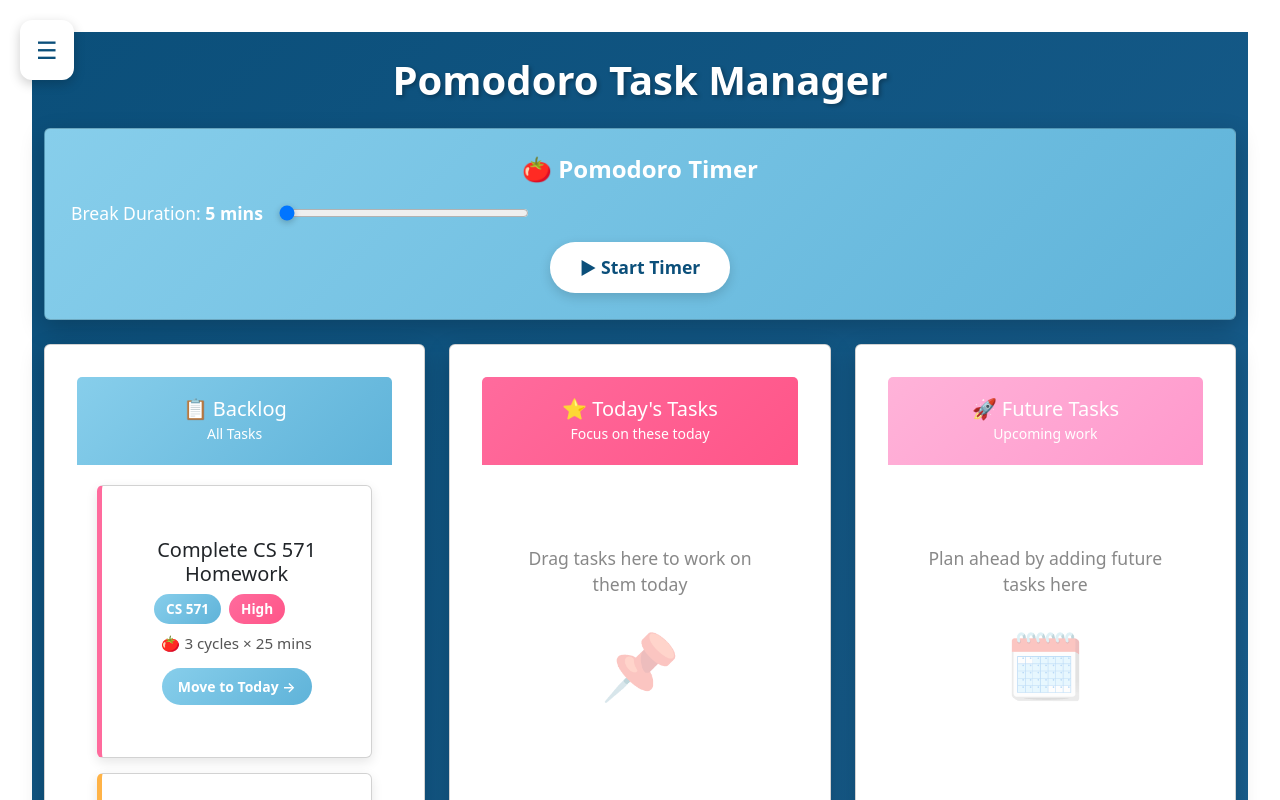
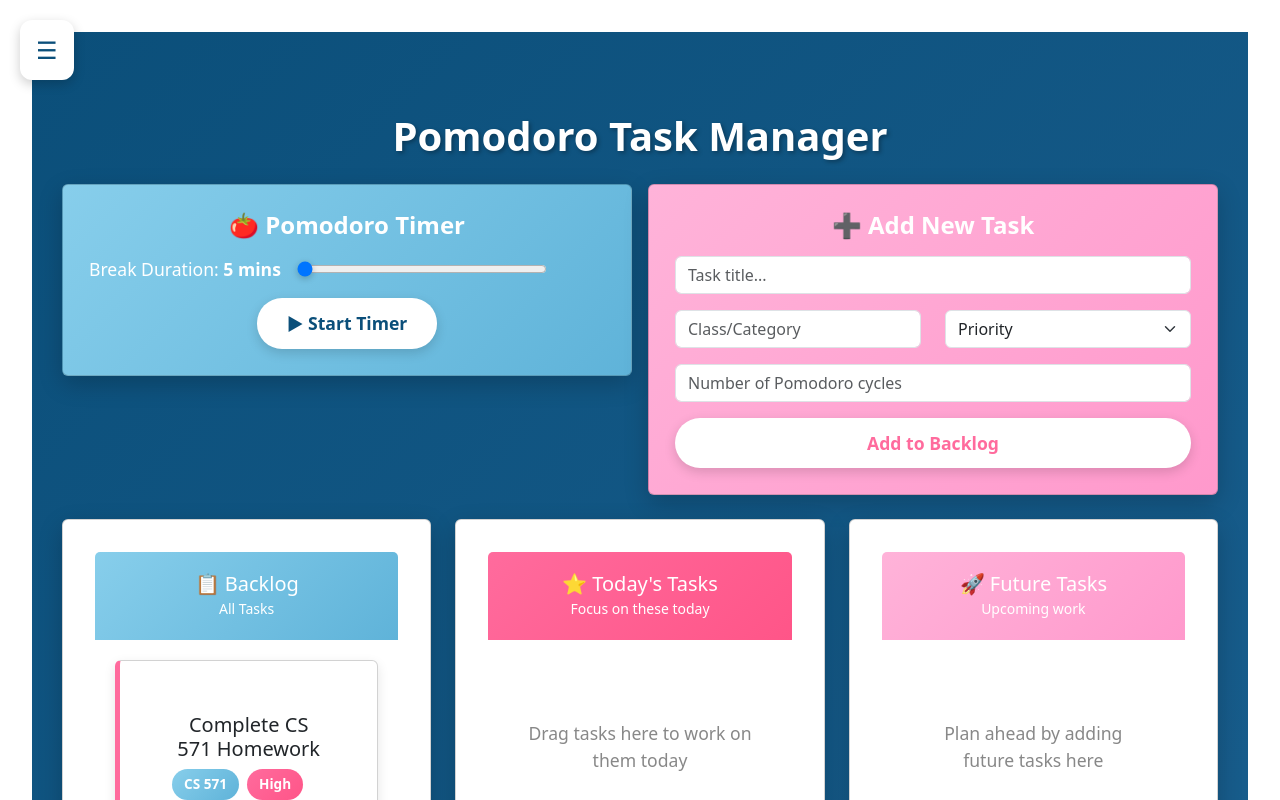
Before and after one commit to CS571-F25/PTM, a React (Vite) app: page /#/ in a window 1280 px wide. Shown: the top 800 px of the page. Built offline with nearby package versions, Linux system fonts and the light colour scheme.

Commit message:
fixed styling

```diff
--- a/src/components/Home.css
+++ b/src/components/Home.css
@@ -66,7 +66,9 @@
 
 /* Main Content */
 .main-content {
-    padding-top: 80px !important;
+    padding: 80px 30px 30px 30px !important;
+    width: 100%;
+    max-width: 100%;
 }
 
 /* App Title */
@@ -85,6 +87,54 @@
     border-radius: 20px;
     box-shadow: 0 8px 24px rgba(0, 0, 0, 0.2);
     padding: 10px;
+    height: 100%;
+}
+
+/* Add Task Card */
+.add-task-card {
+    background: linear-gradient(135deg, #ffb3d9 0%, #ff99cc 100%);
+    border: none;
+    border-radius: 20px;
+    box-shadow: 0 8px 24px rgba(0, 0, 0, 0.2);
+    padding: 10px;
+    height: 100%;
+}
+
+.add-task-title {
+    color: white;
+    font-weight: bold;
+    margin-bottom: 1rem;
+}
+
+.task-input {
+    border: 2px solid rgba(255, 255, 255, 0.3);
+    border-radius: 10px;
+    padding: 10px 15px;
+    background: rgba(255, 255, 255, 0.9);
+    transition: all 0.3s ease;
+}
+
+.task-input:focus {
+    border-color: white;
+    box-shadow: 0 0 0 0.2rem rgba(255, 255, 255, 0.3);
+    background: white;
+}
+
+.add-task-btn {
+    background: white !important;
+    color: #ff6b9d !important;
+    border: none !important;
+    padding: 12px 30px !important;
+    border-radius: 25px !important;
+    font-weight: bold !important;
+    font-size: 1.1rem !important;
+    transition: all 0.3s ease !important;
+    box-shadow: 0 4px 12px rgba(0, 0, 0, 0.15);
+}
+
+.add-task-btn:hover {
+    transform: translateY(-2px);
+    box-shadow: 0 6px 16px rgba(0, 0, 0, 0.2);
 }
 
 .timer-title {
--- a/src/components/Home.jsx
+++ b/src/components/Home.jsx
@@ -1,5 +1,5 @@
 import { useState } from 'react';
-import { Container, Row, Col, Card, Button, Offcanvas, Nav } from 'react-bootstrap';
+import { Row, Col, Card, Button, Offcanvas, Nav } from 'react-bootstrap';
 import { Link } from 'react-router';
 import './Home.css';
 
@@ -20,6 +20,7 @@ export default function Home() {
 
     return (
         <div className="app-container">
+            {/* Hamburger Menu Button */}
             <Button
                 variant="light"
                 className="hamburger-btn"
@@ -28,6 +29,7 @@ export default function Home() {
                 <span className="hamburger-icon">☰</span>
             </Button>
 
+            {/* Offcanvas Sidebar Menu */}
             <Offcanvas show={showMenu} onHide={handleCloseMenu} className="sidebar-menu">
                 <Offcanvas.Header closeButton>
                     <Offcanvas.Title>Menu</Offcanvas.Title>
@@ -40,14 +42,23 @@ export default function Home() {
                         <Nav.Link as={Link} to="/about" onClick={handleCloseMenu}>
                             👤 About Me
                         </Nav.Link>
+                        <Nav.Link as={Link} to="/statistics" onClick={handleCloseMenu}>
+                            📊 Statistics
+                        </Nav.Link>
+                        <Nav.Link as={Link} to="/settings" onClick={handleCloseMenu}>
+                            ⚙️ Settings
+                        </Nav.Link>
                     </Nav>
                 </Offcanvas.Body>
             </Offcanvas>
 
-            <Container fluid className="py-4 main-content">
+            <div className="main-content">
                 <h1 className="text-center mb-4 app-title">Pomodoro Task Manager</h1>
-                <Row className="mb-4">
-                    <Col md={12}>
+
+                {/* Split Section: Timer and Add Task */}
+                <Row className="mb-4 gx-3">
+                    {/* Pomodoro Timer Section */}
+                    <Col md={6}>
                         <Card className="timer-card">
                             <Card.Body>
                                 <h4 className="timer-title">🍅 Pomodoro Timer</h4>
@@ -71,9 +82,59 @@ export default function Home() {
                             </Card.Body>
                         </Card>
                     </Col>
+
+                    {/* Add Task Section */}
+                    <Col md={6}>
+                        <Card className="add-task-card">
+                            <Card.Body>
+                                <h4 className="add-task-title">➕ Add New Task</h4>
+                                <form onSubmit={(e) => e.preventDefault()}>
+                                    <div className="mb-3">
+                                        <input
+                                            type="text"
+                                            className="form-control task-input"
+                                            placeholder="Task title..."
+                                        />
+                                    </div>
+                                    <div className="mb-3">
+                                        <Row>
+                                            <Col xs={6}>
+                                                <input
+                                                    type="text"
+                                                    className="form-control task-input"
+                                                    placeholder="Class/Category"
+                                                />
+                                            </Col>
+                                            <Col xs={6}>
+                                                <select className="form-select task-input">
+                                                    <option>Priority</option>
+                                                    <option>High</option>
+                                                    <option>Medium</option>
+                                                    <option>Low</option>
+                                                </select>
+                                            </Col>
+                                        </Row>
+                                    </div>
+                                    <div className="mb-3">
+                                        <input
+                                            type="number"
+                                            className="form-control task-input"
+                                            placeholder="Number of Pomodoro cycles"
+                                            min="1"
+                                        />
+                                    </div>
+                                    <Button className="add-task-btn w-100">
+                                        Add to Backlog
+                                    </Button>
+                                </form>
+                            </Card.Body>
+                        </Card>
+                    </Col>
                 </Row>
 
+                {/* Task Columns */}
                 <Row className="task-columns">
+                    {/* Backlog Column */}
                     <Col lg={4} md={6} className="mb-4">
                         <Card className="task-column backlog-column">
                             <Card.Header>
@@ -102,6 +163,7 @@ export default function Home() {
                         </Card>
                     </Col>
 
+                    {/* Today's Tasks Column */}
                     <Col lg={4} md={6} className="mb-4">
                         <Card className="task-column today-column">
                             <Card.Header>
@@ -136,6 +198,7 @@ export default function Home() {
                         </Card>
                     </Col>
 
+                    {/* Future Tasks Column */}
                     <Col lg={4} md={6} className="mb-4">
                         <Card className="task-column future-column">
                             <Card.Header>
@@ -170,7 +233,7 @@ export default function Home() {
                         </Card>
                     </Col>
                 </Row>
-            </Container>
+            </div>
         </div>
     );
 }
```
Also changed, not shown: 4 other files (tests, documents, lock files or other folders).
